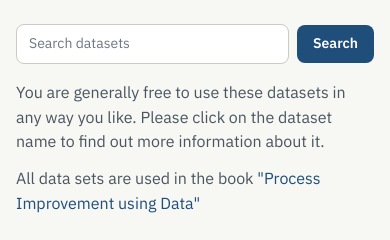
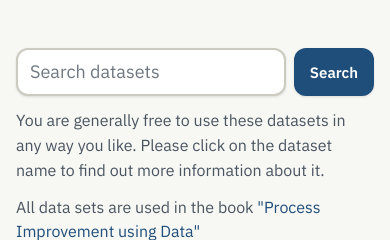
Before and after one commit to kgdunn/Django-dataset-download-app, a Django app: page / in a window 390 px wide. Shown: the part 70-310 px from the top of the page. Run offline with Django 3.2, Linux system fonts and the light colour scheme; data that the repository does not hold is empty; some libraries are stand-ins or nearby versions.

Commit message:
Add hero variant for the homepage search bar (v1.13.0)
Mirrors the sister literature site's `.lit-search--hero`: ~2x the regular
input height (96px), 2rem typography, `--radius-lg` corners, `--shadow`
elevation, and a matching pill submit (96px min-height, 140px min-width).
Tablet (<=768px) shrinks to a 60px row; phone (<=480px) drops to 48px
without stacking the row. The base `.dataset-search` class stays
unchanged for any future non-hero use; only `all_datasets.html` opts
into the modifier so the larger sizing only kicks in on the main visitor
entry point.

Pure CSS + a single class addition; no model / view / URL changes.

https://claude.ai/code/session_01Uz8DZeRNThzKQBDpsMUbEC

```diff
--- a/datasetapp/templates/datasetapp/all_datasets.html
+++ b/datasetapp/templates/datasetapp/all_datasets.html
@@ -12,7 +12,7 @@ Datasets{% endif %}{% endblock %}
     <p>{{current_tag_description}}</p>
 </div>
 {% else %}
-<form class="dataset-search" method="get" role="search" action="{% url 'datasetapp:dataset-home-page' %}">
+<form class="dataset-search dataset-search--hero" method="get" role="search" action="{% url 'datasetapp:dataset-home-page' %}">
     <label for="dataset-search-input" class="visually-hidden">Search datasets</label>
     <input type="search" id="dataset-search-input" name="q" value="{{ query|default:'' }}"
            maxlength="100" placeholder="Search datasets" autocomplete="off">
--- a/datasetapp/templates/datasetapp/base.html
+++ b/datasetapp/templates/datasetapp/base.html
@@ -506,6 +506,62 @@ p  { margin: 0 0 var(--sp-3) 0; }
     font-family: var(--font-mono); font-size: var(--fs-xs);
     color: var(--color-text-subtle);
 }
+
+/* Hero variant — homepage uses this so the primary visitor action
+   (search) is the obvious visual anchor. Mirrors the sister literature
+   site's `.lit-search--hero`. */
+.dataset-search--hero {
+    align-items: stretch;
+    margin: var(--sp-5) 0 var(--sp-3) 0;
+    gap: var(--sp-3);
+}
+.dataset-search--hero input[type="search"] {
+    padding: var(--sp-5) var(--sp-6);
+    font-size: 2rem;
+    line-height: 1.25;
+    border-width: 2px;
+    border-radius: var(--radius-lg);
+    box-shadow: var(--shadow);
+    min-height: 96px;
+}
+.dataset-search--hero input:focus {
+    box-shadow: 0 0 0 3px var(--color-accent-soft);
+}
+.dataset-search--hero .dataset-search__submit {
+    padding: var(--sp-4) var(--sp-6);
+    font-size: 1.25rem;
+    border-radius: var(--radius-lg);
+    min-width: 140px;
+    min-height: 96px;
+    box-shadow: var(--shadow);
+}
+@media (max-width: 768px) {
+    .dataset-search--hero input[type="search"] {
+        font-size: 1.375rem;
+        padding: var(--sp-3) var(--sp-4);
+        min-height: 60px;
+    }
+    .dataset-search--hero .dataset-search__submit {
+        font-size: 1rem;
+        padding: var(--sp-3) var(--sp-4);
+        min-height: 60px;
+        min-width: 96px;
+    }
+}
+@media (max-width: 480px) {
+    .dataset-search--hero { gap: 8px; }
+    .dataset-search--hero input[type="search"] {
+        font-size: 1.125rem;
+        padding: 10px 12px;
+        min-height: 48px;
+    }
+    .dataset-search--hero .dataset-search__submit {
+        font-size: 0.9375rem;
+        padding: 10px 14px;
+        min-height: 48px;
+        min-width: 80px;
+    }
+}
 .dataset-search__summary {
     margin: 0 0 var(--sp-4) 0;
     color: var(--color-text-muted);
--- a/pyproject.toml
+++ b/pyproject.toml
@@ -1,6 +1,6 @@
 [project]
 name = "openmv"
-version = "1.12.0"
+version = "1.13.0"
 description = "The Django site behind https://openmv.net — a public catalogue of small, real-world datasets."
 requires-python = ">=3.11"
 dependencies = [
```
Also changed, not shown: RELEASES.md (+23 -0 lines), 1 other file.
